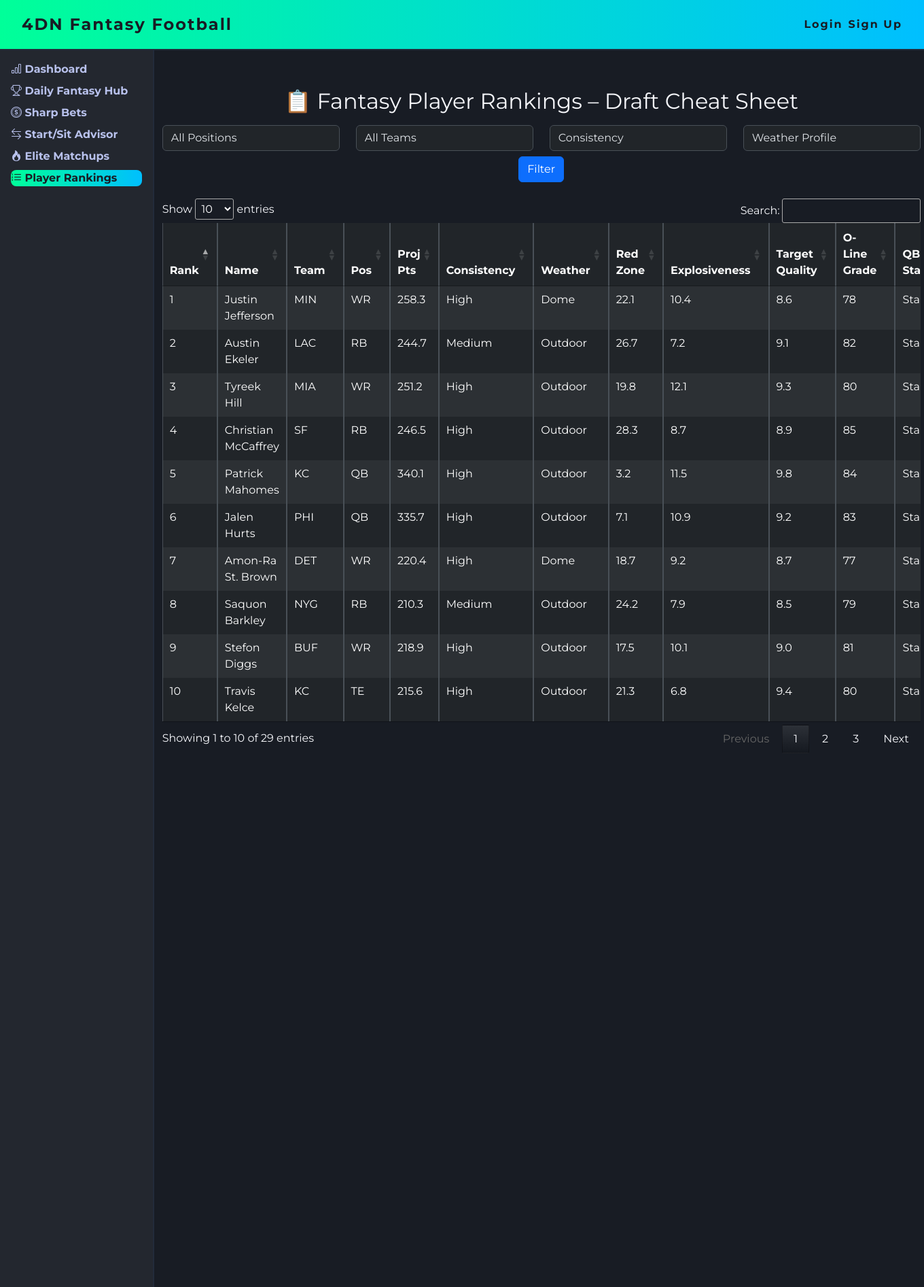
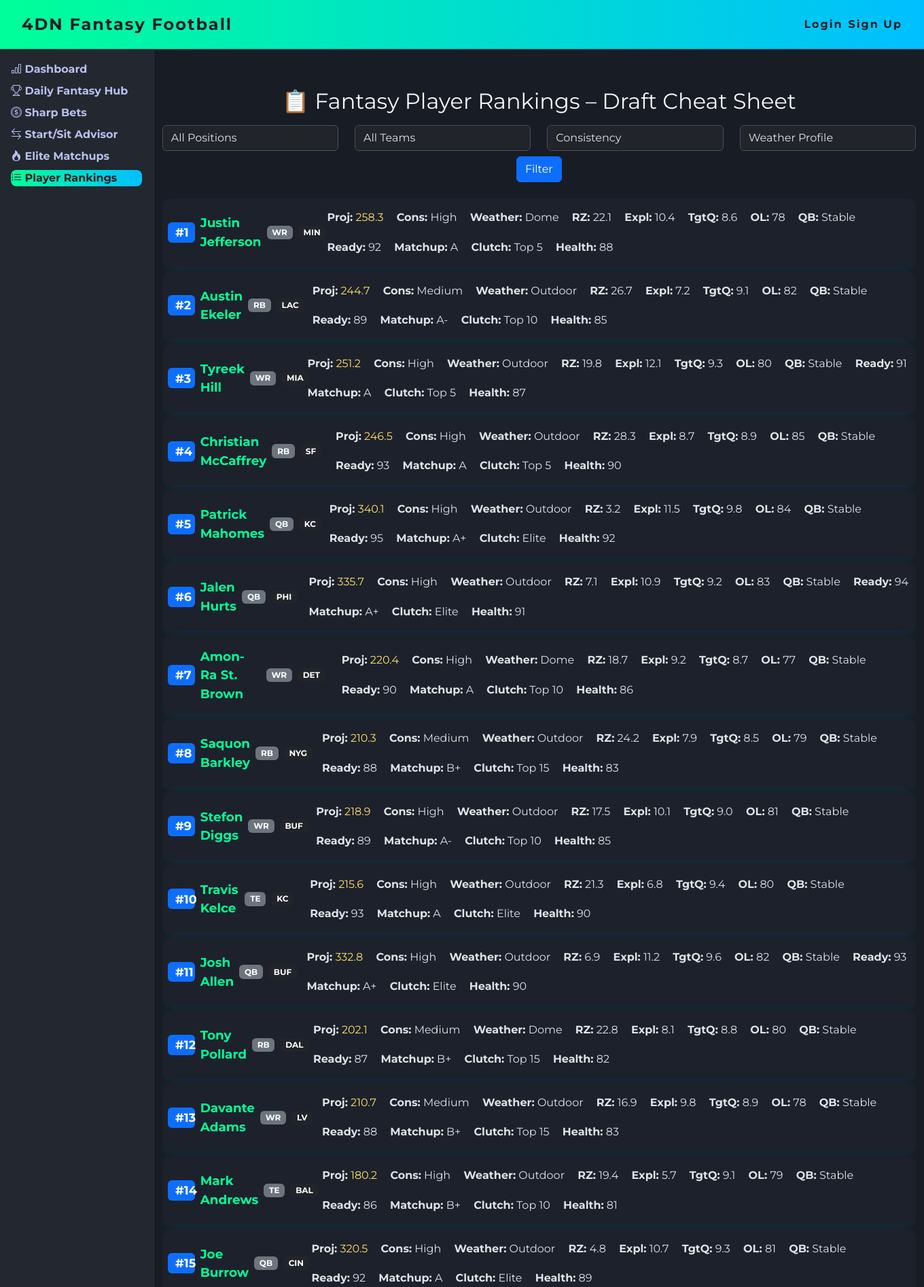
Before and after one commit to CurtisEmmanuel20/4dn, a Flask app: page /rankings in a window 1360 px wide. Shown: the top 1893 px of the page at 68% size. Run offline with Flask 2, Linux system fonts and the light colour scheme; some libraries are stand-ins or nearby versions.

Commit message:
Version 1.0: stable backup for GitHub

```diff
--- a/app.py
+++ b/app.py
@@ -82,7 +82,19 @@ def home():
     """
     Render the dashboard as the landing page (now at '/').
     """
-    weeks_left = 18  # You can make this dynamic later
+    today = datetime.now().date()
+    week_1_date = datetime(2025, 9, 4).date()
+    end_of_season = datetime(2025, 12, 29).date()  # adjust based on actual week 18 end
+
+    if today < week_1_date:
+        countdown_label = "Days Until NFL Kickoff"
+        countdown_value = (week_1_date - today).days
+    else:
+        countdown_label = "Weeks Left in NFL Regular Season"
+        total_weeks = 18
+        weeks_passed = ((today - week_1_date).days) // 7
+        countdown_value = max(total_weeks - weeks_passed, 0)
+
     featured_matchup = {
         'title': 'Featured Matchup of the Week',
         'desc': 'Tyreek Hill (MIA) vs. New England Patriots – Projected for 21.4 PPR points.'
@@ -96,7 +108,8 @@ def home():
     ]
     return render_template(
         'dashboard.html',
-        weeks_left=weeks_left,
+        countdown_label=countdown_label,
+        countdown_value=countdown_value,
         featured_matchup=featured_matchup,
         projections=projections
     )
--- a/templates/dashboard.html
+++ b/templates/dashboard.html
@@ -5,7 +5,6 @@
     background: linear-gradient(120deg, #23272f 60%, #00bfff22 100%);
     border-radius: 1.25rem;
     box-shadow: 0 4px 32px 0 rgba(0,255,153,0.10), 0 1.5px 8px 0 rgba(0,191,255,0.10);
-    border: 1.5px solid #00bfff80;
     color: #f5f6fa;
     transition: box-shadow 0.2s, transform 0.15s;
     padding: 2.2rem 1.2rem 1.5rem 1.2rem;
@@ -66,8 +65,8 @@
     <!-- Stat Cards -->
     <div class="col-12 col-md-4">
       <div class="stat-card text-center">
-        <div class="stat-title"><span style="font-size:1.2rem;vertical-align:middle;">📅</span> Season Weeks Left</div>
-        <div class="stat-value">{{ weeks_left }}</div>
+        <div class="stat-title"><span style="font-size:1.2rem;vertical-align:middle;">📅</span> {{ countdown_label }}</div>
+        <div class="stat-value">{{ countdown_value }}</div>
         <div class="stat-sub">NFL Regular Season</div>
       </div>
     </div>
--- a/templates/player_rankings.html
+++ b/templates/player_rankings.html
@@ -40,60 +40,54 @@
       <button type="submit" class="btn btn-primary">Filter</button>
     </div>
   </form>
-  <div class="table-responsive">
-    <table class="table table-striped table-hover table-bordered">
-      <thead class="thead-dark">
-        <tr>
-          <th>Rank</th>
-          <th>Name</th>
-          <th>Team</th>
-          <th>Pos</th>
-          <th>Proj Pts</th>
-          <th>Consistency</th>
-          <th>Weather</th>
-          <th>Red Zone</th>
-          <th>Explosiveness</th>
-          <th>Target Quality</th>
-          <th>O-Line Grade</th>
-          <th>QB Stability</th>
-          <th>Readiness</th>
-          <th>Matchup</th>
-          <th>Clutch</th>
-          <th>Health</th>
-        </tr>
-      </thead>
-      <tbody>
-        {% for player in data %}
-          <tr>
-            <td>{{ loop.index }}</td>
-            <td>{{ player['Name'] }}</td>
-            <td>{{ player['Team'] }}</td>
-            <td>{{ player['Position'] }}</td>
-            <td>{{ player['ProjectedPoints'] }}</td>
-            <td>{{ player['Consistency'] }}</td>
-            <td>{{ player['WeatherProfile'] }}</td>
-            <td>{{ player['RedZoneShare'] }}</td>
-            <td>{{ player['ExplosivePlays'] }}</td>
-            <td>{{ player['TargetQuality'] }}</td>
-            <td>{{ player['OlineGrade'] }}</td>
-            <td>{{ player['QBStability'] }}</td>
-            <td>{{ player['PlayerReadiness'] }}</td>
-            <td>{{ player['MatchupGrade'] }}</td>
-            <td>{{ player['ClutchRating'] }}</td>
-            <td>{{ player['DefHealthScore'] }}</td>
-          </tr>
-        {% endfor %}
-      </tbody>
-    </table>
+  <div class="scrollable-list" style="max-height: 75vh; overflow-y: auto;">
+    <ul class="list-group list-group-flush">
+      {% for player in data %}
+      <li class="list-group-item d-flex flex-column flex-md-row align-items-md-center py-3 px-2 mb-2" style="background:rgba(30,34,45,0.95); border-radius:1rem; box-shadow:0 2px 12px #00bfff22; border:1.5px solid #00bfff33;">
+        <div class="d-flex align-items-center mb-2 mb-md-0" style="min-width:180px;">
+          <span class="badge bg-primary me-2" style="font-size:1.1rem;min-width:2.5rem;">#{{ loop.index }}</span>
+          <span class="fw-bold" style="font-size:1.15rem;color:#00ff99;">{{ player['Name'] }}</span>
+          <span class="ms-2 badge bg-secondary">{{ player['Position'] }}</span>
+          <span class="ms-2 badge bg-dark">{{ player['Team'] }}</span>
+        </div>
+        <div class="d-flex flex-wrap flex-grow-1 align-items-center ms-md-4" style="gap:1.2rem;">
+          <span><strong>Proj:</strong> <span style="color:#ffe066;">{{ player['ProjectedPoints'] }}</span></span>
+          <span><strong>Cons:</strong> {{ player['Consistency'] }}</span>
+          <span><strong>Weather:</strong> {{ player['WeatherProfile'] }}</span>
+          <span><strong>RZ:</strong> {{ player['RedZoneShare'] }}</span>
+          <span><strong>Expl:</strong> {{ player['ExplosivePlays'] }}</span>
+          <span><strong>TgtQ:</strong> {{ player['TargetQuality'] }}</span>
+          <span><strong>OL:</strong> {{ player['OlineGrade'] }}</span>
+          <span><strong>QB:</strong> {{ player['QBStability'] }}</span>
+          <span><strong>Ready:</strong> {{ player['PlayerReadiness'] }}</span>
+          <span><strong>Matchup:</strong> {{ player['MatchupGrade'] }}</span>
+          <span><strong>Clutch:</strong> {{ player['ClutchRating'] }}</span>
+          <span><strong>Health:</strong> {{ player['DefHealthScore'] }}</span>
+        </div>
+      </li>
+      {% endfor %}
+    </ul>
   </div>
 </div>
-<link rel="stylesheet" href="https://cdn.datatables.net/1.13.4/css/jquery.dataTables.min.css">
-<script src="https://code.jquery.com/jquery-3.6.0.min.js"></script>
-<script src="https://cdn.datatables.net/1.13.4/js/jquery.dataTables.min.js"></script>
-<script>
-  $(document).ready(function () {
-    $('.table').DataTable();
-  });
-</script>
+<style>
+.scrollable-list {
+  scrollbar-width: thin;
+  scrollbar-color: #00bfff #23272f;
+}
+.scrollable-list::-webkit-scrollbar {
+  width: 10px;
+  background: #23272f;
+  border-radius: 8px;
+}
+.scrollable-list::-webkit-scrollbar-thumb {
+  background: linear-gradient(90deg,#00ff99,#00bfff);
+  border-radius: 8px;
+}
+.list-group-item {
+  background: rgba(30,34,45,0.95) !important;
+  border: none !important;
+  margin-bottom: 0.5rem;
+}
+</style>
 {% endblock %}
 python app.py
```
Also changed, not shown: data/bets_recommendations.json (+32 -52 lines).
